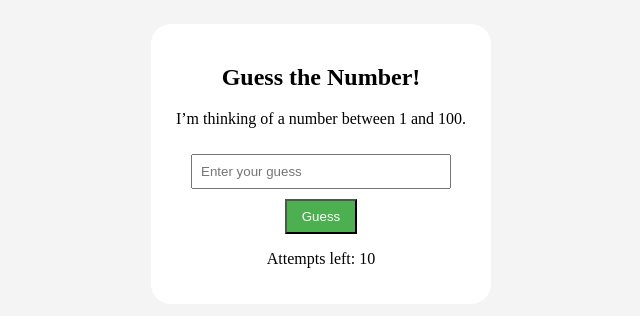
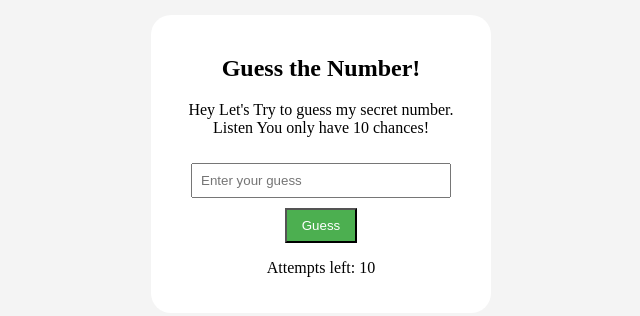
Before and after one commit to iqraa-dev/Gussing-Game, a plain HTML site: page index.html in a window 1280 px wide. Shown: the part 244-560 px from the top of the page, without its empty margins (319-959 px from the left). Drawn offline with Linux system fonts and the light colour scheme.

Commit message:
Update index.html

```diff
--- a/index.html
+++ b/index.html
@@ -1,7 +1,7 @@
 <!DOCTYPE html>
 <html>
 <head>
-  <title>My First Page</title>
+  <title>Guessing Game</title>
 </head>
 <body>
     <style>
@@ -35,7 +35,7 @@
     </style>
 <div class="game">
   <h2>Guess the Number!</h2>
-  <p>I’m thinking of a number between 1 and 100.</p>
+  <p>Hey Let's Try to guess my secret number. Listen You only have 10 chances!</p>
 
   <input type="number" id="userInput" placeholder="Enter your guess">
   <button onclick="checkGuess()">Guess</button>
```
